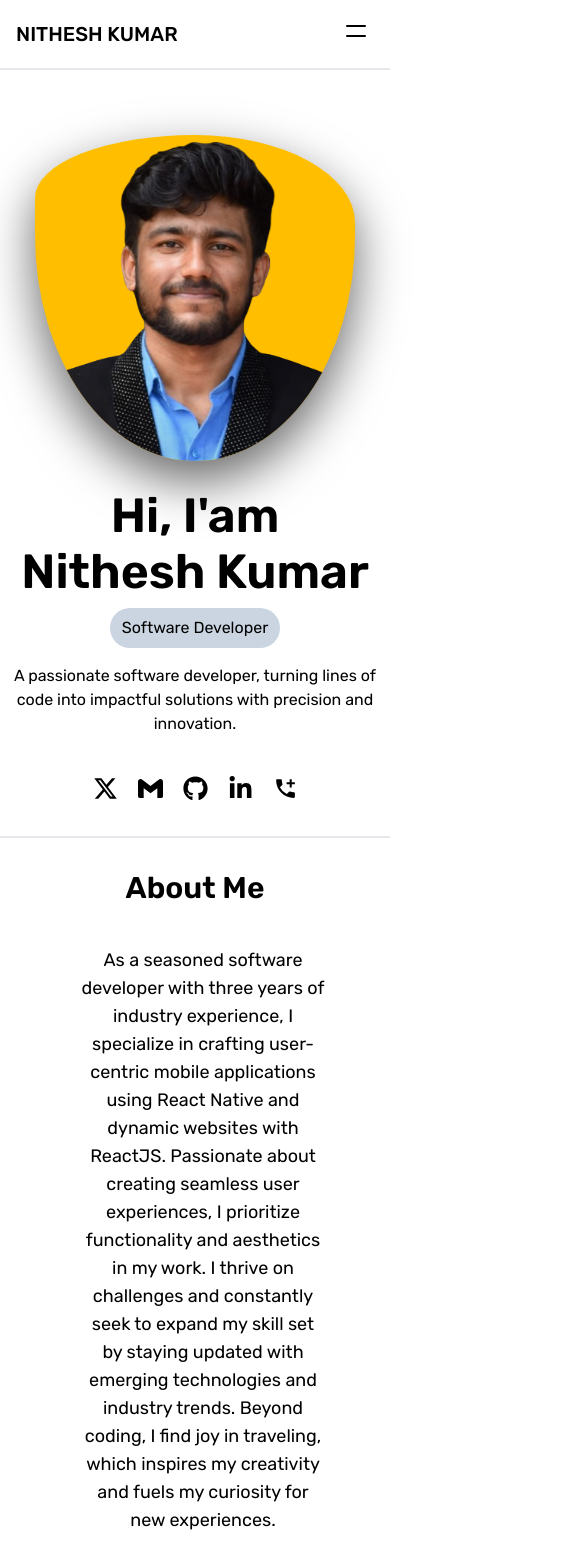
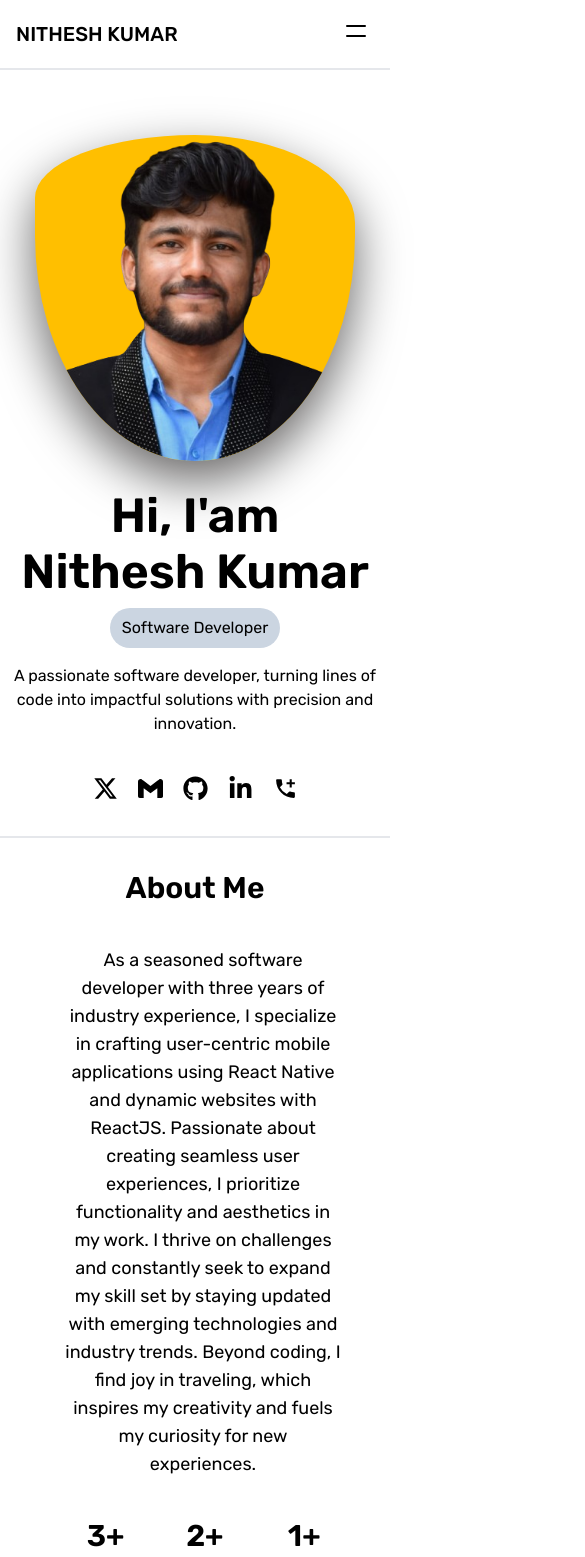
Before and after one commit to Nithesh06Kumar/portfolio-website, a React (Vite) app: page / in a window 390 px wide. Shown: the top 1557 px of the page, 585 px wide, since content can reach past the window. Built offline with nearby package versions, Linux system fonts and the light colour scheme.

Commit message:
Bug fixes

```diff
--- a/src/components/Hero/Hero.tsx
+++ b/src/components/Hero/Hero.tsx
@@ -4,12 +4,14 @@ import { FaXTwitter, FaGithub, FaLinkedinIn } from "react-icons/fa6";
 import { SiGmail } from "react-icons/si";
 import { MdAddIcCall } from "react-icons/md";
 import { motion } from "framer-motion";
+import useWindowDimensions from "../../hooks/useWindowDiamention";
 
 const Hero: React.FC = () => {
+  const { width } = useWindowDimensions();
   return (
     <div className=" md:flex md:justify-between md:w-full sm:ml-0">
       <motion.div
-        initial={{ y: 0, x: 300 }}
+        initial={{ y: 0, x: width > 768 ? 300 : 0 }}
         animate={{
           y: 30,
           transition: {
@@ -47,7 +49,7 @@ const Hero: React.FC = () => {
         </p>
       </div>
 
-      <div className="flex space-x-5 mt-[40px] justify-center order-1 md:block md:content-start md:space-x-0 md:mt-[90px] dark:border-[1px] md:dark:border-0 md:dark:p-0 dark:p-2 dark:rounded-full dark:border-themecolor-white">
+      <div className="flex space-x-5 mt-[40px] justify-center order-1 md:block md:content-start md:space-x-0 md:mt-[90px] dark:border-[1px] md:dark:border-0 md:dark:p-0 dark:p-2 dark:rounded-full dark:border-themecolor-white dark:mx-8">
         <a
           href="https://x.com/Nithesh37989222"
           target="_blank"
--- a/src/components/NavBar/NavBar.tsx
+++ b/src/components/NavBar/NavBar.tsx
@@ -51,7 +51,7 @@ const NavBar: React.FC = () => {
       <div
         className={`${
           openNavigation && "mb-[50px]"
-        } sm:pl-8 pl-4 md:pl-0 md:mb-0 `}
+        } flex sm:pl-8 pl-4 md:pl-0 md:mb-0 `}
       >
         <NavLink to="/">
           <h2 className="text-xl font-medium text-themecolor-black dark:text-themecolor-sky">
--- a/src/pages/About/About.tsx
+++ b/src/pages/About/About.tsx
@@ -13,7 +13,7 @@ const About: React.FC = () => {
       <h2 className="text-3xl  font-semibold text-center mb-10 dark:text-themecolor-white">
         About Me
       </h2>
-      <div className="flex justify-between space-x-4 items-center px-16 md:px-0">
+      <div className="flex justify-between space-x-4 items-center px-12 md:px-0">
         <img
           src={images.mobiledev}
           alt="mobile-dev"
--- a/src/pages/Contact/Contact.tsx
+++ b/src/pages/Contact/Contact.tsx
@@ -23,6 +23,7 @@ const Contact: React.FC = () => {
         ></iframe>
       </div>
       <div className="flex flex-col md:flex-row justify-center items-center md:items-start md:justify-evenly">
+        {/* Contact Info */}
         <div className="space-y-3 flex-1 lg:flex-none xl:flex-1">
           <h2 className="text-xl font-semibold mb-6 mt-4 text-center flex flex-col items-start dark:text-themecolor-white">
             Contact Info
```
